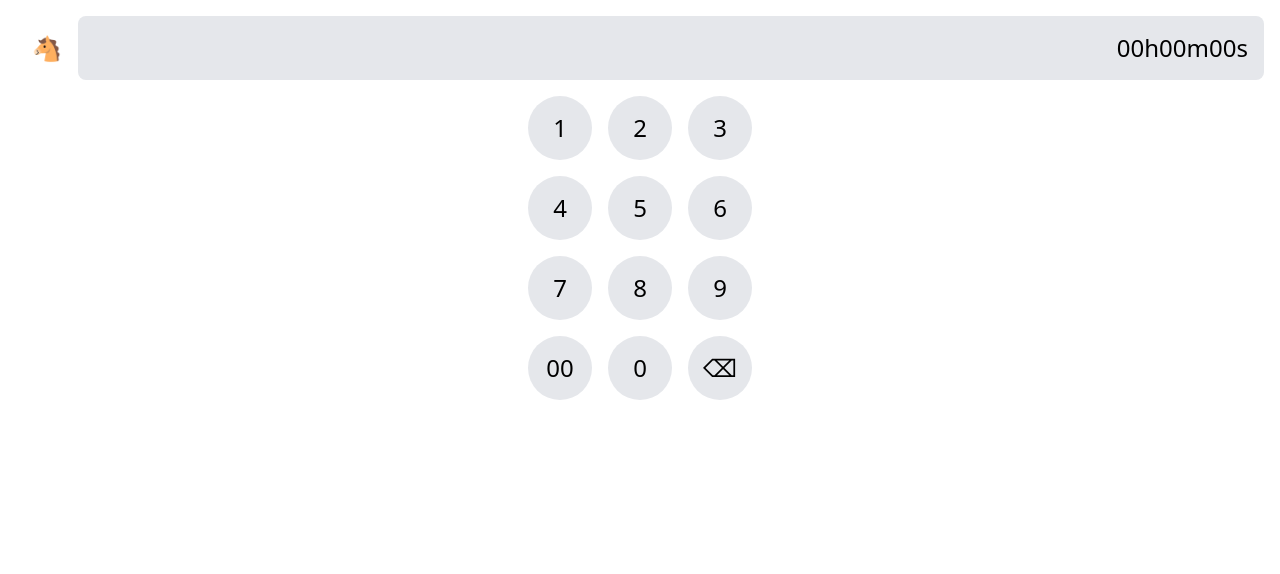
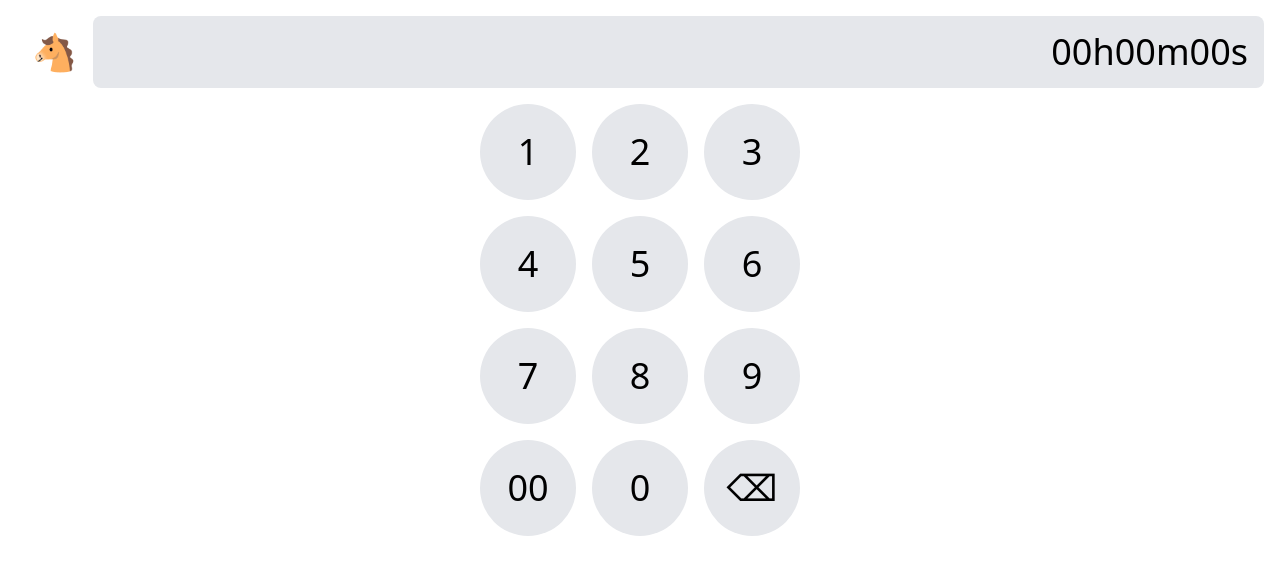
Before and after one commit to proglottis/hold-your-horses, a React (Create React App) app: page / in a window 1280 px wide. Shown: the top 574 px of the page. Built offline with nearby package versions, Linux system fonts and the light colour scheme.

Commit message:
Improve UI
Enlarge most UI elements. Reduce display noise on progress.

```diff
--- a/public/index.html
+++ b/public/index.html
@@ -24,7 +24,7 @@
       work correctly both with client-side routing and a non-root public URL.
       Learn how to configure a non-root public URL by running `npm run build`.
     -->
-    <title>React App</title>
+    <title>Hold Your Horses</title>
   </head>
   <body>
     <noscript>You need to enable JavaScript to run this app.</noscript>
--- a/src/App.js
+++ b/src/App.js
@@ -3,6 +3,7 @@ import Timepad from './Timepad';
 import Timer from './Timer';
 
 function App() {
+  const emoji = "🐴";
   const [startedAt, setStartedAt] = useState(null);
   const [timespan, setTimespan] = useState(0);
 
@@ -26,9 +27,9 @@ function App() {
 
   let display;
   if(startedAt == null) {
-    display = <Timepad onPlay={onPlay} />;
+    display = <Timepad emoji={emoji} onPlay={onPlay} />;
   } else {
-    display = <Timer startedAt={startedAt} timespan={timespan} onRestart={onRestart} onRemove={onRemove} />;
+    display = <Timer emoji={emoji} startedAt={startedAt} timespan={timespan} onRestart={onRestart} onRemove={onRemove} />;
   }
 
   return (
--- a/src/Keypad.js
+++ b/src/Keypad.js
@@ -4,7 +4,7 @@ export default function Keypad({ showPlay, onKeyPress, onDelete, onPlay }) {
   if (showPlay) {
     play = <button
       onClick={onPlay}
-      className="col-start-2 text-2xl size-16 rounded-full bg-sky-500 hover:bg-sky-700">▶</button>;
+      className="col-start-2 text-4xl size-24 rounded-full bg-sky-500 hover:bg-sky-700">▶</button>;
   }
 
   return (
@@ -28,7 +28,7 @@ export default function Keypad({ showPlay, onKeyPress, onDelete, onPlay }) {
 
 function Key({ value, onClick }) {
   return (
-    <button onClick={() => onClick(value)} className="text-2xl size-16 rounded-full bg-gray-200 hover:bg-gray-400">
+    <button onClick={() => onClick(value)} className="text-4xl size-24 rounded-full bg-gray-200 hover:bg-gray-400">
       {value}
     </button>
   );
--- a/src/Timepad.js
+++ b/src/Timepad.js
@@ -1,7 +1,7 @@
 import { useState } from 'react';
 import Keypad from './Keypad';
 
-export default function Timepad({ onPlay }) {
+export default function Timepad({ onPlay, emoji }) {
   const [time, setTime] = useState("");
   const [showPlay, setShowPlay] = useState(false);
 
@@ -36,13 +36,13 @@ export default function Timepad({ onPlay }) {
   const seconds = timePadded.slice(4, 6);
 
   return (
-    <div className="container mx-auto">
-      <div className="flex text-2xl m-4">
-        <div className="flex-none p-4">🐴</div>
+    <div>
+      <div className="flex text-4xl m-4">
+        <div className="flex-none p-4">{emoji}</div>
         <div className="flex-auto text-right bg-gray-200 rounded-lg p-4">
-          <span>{hours}h</span>
-          <span>{minutes}m</span>
-          <span>{seconds}s</span>
+          <span className={hours > 0 ? "text-sky-500" : ""}>{hours}h</span>
+          <span className={hours > 0 || minutes > 0 ? "text-sky-500" : ""}>{minutes}m</span>
+          <span className={hours > 0 || minutes > 0 || seconds > 0 ? "text-sky-500" : ""}>{seconds}s</span>
         </div>
       </div>
       <div className="flex place-content-center">
--- a/src/Timer.js
+++ b/src/Timer.js
@@ -1,7 +1,7 @@
 import { useState, useEffect } from 'react';
 import Progress from './Progress';
 
-export default function Timer({ startedAt, timespan, onRestart, onRemove }) {
+export default function Timer({ emoji, startedAt, timespan, onRestart, onRemove }) {
   const [now, setNow] = useState(new Date());
 
   useEffect(() => {
@@ -27,19 +27,24 @@ export default function Timer({ startedAt, timespan, onRestart, onRemove }) {
   seconds %= 60;
   minutes %= 60;
 
+  var remaining;
+  if (hours > 0) {
+    remaining = hours.toString() + ":" + minutes.toString().padStart(2, '0') + ":" + seconds.toString().padStart(2, '0');
+  } else if (minutes > 0) {
+    remaining = minutes + ":" + seconds.toString().padStart(2, '0');
+  } else {
+    remaining = seconds.toString();
+  }
+
   var display = (
-    <span className="text-3xl">
-      <span>{hours.toString().padStart(2, '0')}h</span>
-      <span>{minutes.toString().padStart(2, '0')}m</span>
-      <span>{seconds.toString().padStart(2, '0')}s</span>
-    </span>
+    <span className="text-5xl">{remaining}</span>
   );
   if (done) {
-    display = <button className="text-5xl" onClick={onRestart}>🐴</button>;
+    display = <button className="text-5xl animate-bounce" onClick={onRestart}>{emoji}</button>;
   }
 
   return (
-    <div>
+    <div className="m-4">
       <div class="relative">
         <Progress percent={percent} />
         <div className="absolute top-1/2 left-1/2 -translate-x-1/2 -translate-y-1/2">
```
